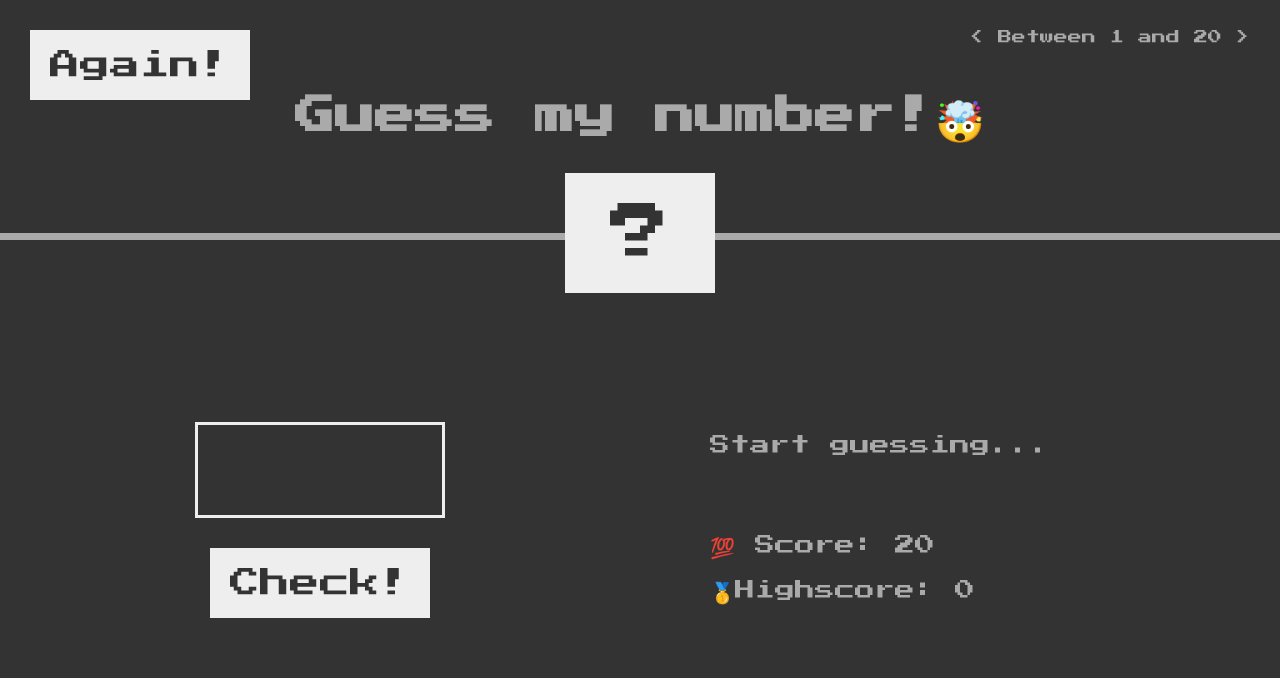
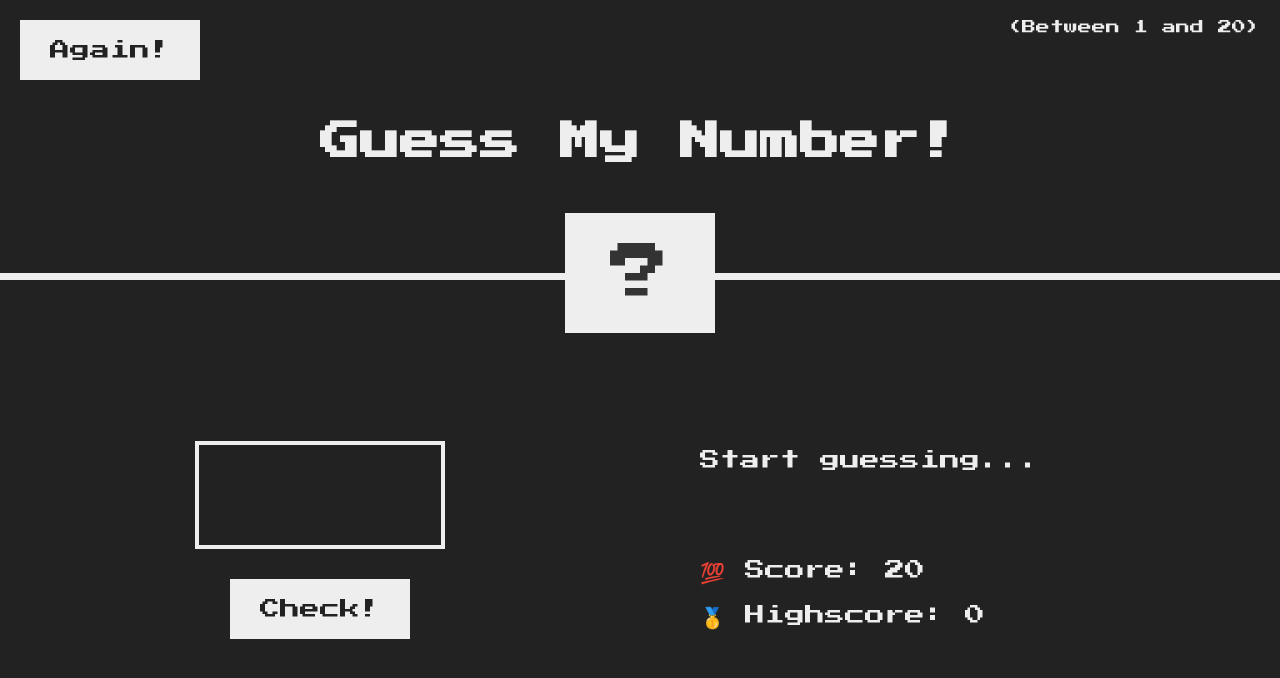
Before and after one commit to SorinPapa/complete--javaScript, a plain HTML site: page 05-Guess-My-Number/index.html in a window 1280 px wide. Drawn offline with Linux system fonts and the light colour scheme.

Commit message:
html css setup

```diff
--- a/05-Guess-My-Number/index.html
+++ b/05-Guess-My-Number/index.html
@@ -2,44 +2,31 @@
 <html lang="en">
   <head>
     <meta charset="UTF-8" />
-    <meta http-equiv="X-UA-Compatible" content="IE=edge" />
     <meta name="viewport" content="width=device-width, initial-scale=1.0" />
+    <meta http-equiv="X-UA-Compatible" content="ie=edge" />
+    <link rel="stylesheet" href="style.css" />
     <title>Guess My Number!</title>
-    <link rel="stylesheet" href="style.css" />
   </head>
   <body>
     <header>
-      <h1>Guess my number!🤯</h1>
-
-      <p class="between">< Between 1 and 20 ></p>
-
+      <h1>Guess My Number!</h1>
+      <p class="between">(Between 1 and 20)</p>
       <button class="btn again">Again!</button>
-
       <div class="number">?</div>
     </header>
-
     <main>
       <section class="left">
         <input type="number" class="guess" />
-
         <button class="btn check">Check!</button>
       </section>
-
       <section class="right">
         <p class="message">Start guessing...</p>
-
-        <p class="label-score">
-          💯 Score:
-          <span class="score">20</span>
-        </p>
-
+        <p class="label-score">💯 Score: <span class="score">20</span></p>
         <p class="label-highscore">
-          🥇Highscore:
-          <span class="highscore">0</span>
+          🥇 Highscore: <span class="highscore">0</span>
         </p>
       </section>
     </main>
-
     <script src="script.js"></script>
   </body>
 </html>
--- a/05-Guess-My-Number/style.css
+++ b/05-Guess-My-Number/style.css
@@ -1,7 +1,5 @@
-/* Font-Family */
-@import url("https://fonts.googleapis.com/css?family=Press+Start+2P&display=swap");
+@import url('https://fonts.googleapis.com/css?family=Press+Start+2P&display=swap');
 
-/* Reset */
 * {
   margin: 0;
   padding: 0;
@@ -12,42 +10,42 @@ html {
   font-size: 62.5%;
   box-sizing: border-box;
 }
-/* Body */
+
 body {
-  font-family: "Press Start 2P", sans-serif;
-  color: #aaa;
-  background-color: #333;
+  font-family: 'Press Start 2P', sans-serif;
+  color: #eee;
+  background-color: #222;
+  /* background-color: #60b347; */
 }
 
-/* Element style */
+/* LAYOUT */
 header {
   position: relative;
-  height: 30vh;
-  border-bottom: 7px solid #aaa;
+  height: 35vh;
+  border-bottom: 7px solid #eee;
 }
 
 main {
-  height: 70vh;
-  color: #aaa;
+  height: 65vh;
+  color: #eee;
   display: flex;
   align-items: center;
   justify-content: space-around;
 }
 
 .left {
-  width: 50rem;
+  width: 52rem;
   display: flex;
   flex-direction: column;
   align-items: center;
 }
 
 .right {
-  width: 50rem;
+  width: 52rem;
   font-size: 2rem;
 }
 
-/* Element Style */
-
+/* ELEMENTS STYLE */
 h1 {
   font-size: 4rem;
   text-align: center;
@@ -70,27 +68,27 @@ h1 {
   left: 50%;
   transform: translate(-50%, 50%);
 }
+
 .between {
   font-size: 1.4rem;
   position: absolute;
-  top: 3rem;
-  right: 3rem;
+  top: 2rem;
+  right: 2rem;
 }
 
 .again {
   position: absolute;
-  top: 3rem;
-  left: 3rem;
+  top: 2rem;
+  left: 2rem;
 }
 
-/* Main */
 .guess {
   background: none;
-  border: 3px solid #eee;
+  border: 4px solid #eee;
   font-family: inherit;
   color: inherit;
-  font-size: 3rem;
-  padding: 3rem;
+  font-size: 5rem;
+  padding: 2.5rem;
   width: 25rem;
   text-align: center;
   display: block;
@@ -100,10 +98,10 @@ h1 {
 .btn {
   border: none;
   background-color: #eee;
-  color: #333;
-  font-size: 3rem;
+  color: #222;
+  font-size: 2rem;
   font-family: inherit;
-  padding: 2rem;
+  padding: 2rem 3rem;
   cursor: pointer;
 }
 
@@ -112,7 +110,7 @@ h1 {
 }
 
 .message {
-  margin-bottom: 7rem;
+  margin-bottom: 8rem;
   height: 3rem;
 }
 
```
Also changed, not shown: 05-Guess-My-Number/script.js (line endings or trailing spaces).
